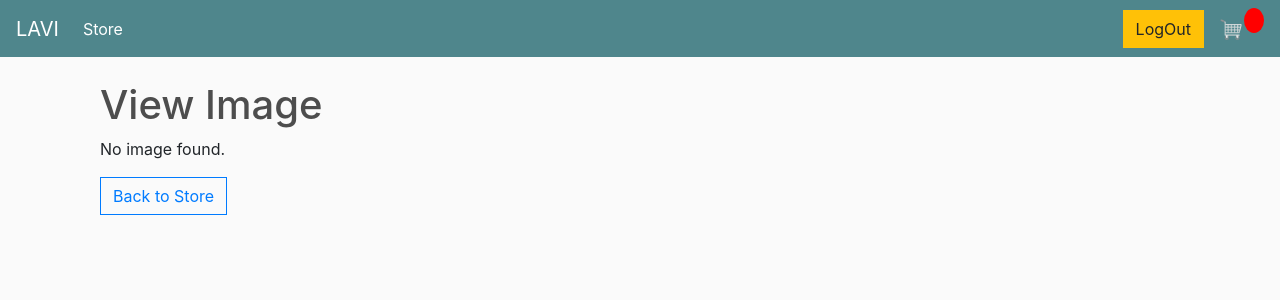
After one commit to lakshmi0205/ecommerce, a Django app: page /view/ in a window 1280 px wide. The commit adds this page. Shown: the top 300 px of the page. Run offline with Django 5.2, Linux system fonts and the light colour scheme; some libraries are stand-ins or nearby versions.

Commit message:
first commint

```diff
--- a/ecommerce/store/templates/store/store.html
+++ b/ecommerce/store/templates/store/store.html
@@ -22,7 +22,8 @@
 </style>
 				<button data-product="{{product.id}}" data-action="add" class="btn btn-outline-secondary add-btn update-cart">Add to Cart</button>
 
-				<a class="btn btn-outline-success" href="#">View</a>
+				<a class="btn btn-outline-success" href="{% url 'view_image' %}?image={{ product.imageURL }}">View</a>
+
 				<h4 style="display: inline-block; float: right"><strong>${{product.price}}</strong></h4>
 
 			</div>
--- /dev/null
+++ b/ecommerce/store/templates/store/view.html
@@ -0,0 +1,17 @@
+{% extends 'store/main.html' %}
+{% load static %}
+{% block content %}
+<div class="container">
+    <h1>View Image</h1>
+
+    <div id="image-container">
+        {% if image_url %}
+            <img src="{{ image_url }}" alt="Image not found" style="max-width: 100%; display: block; margin: 0 auto;">
+        {% else %}
+            <p>No image found.</p>
+        {% endif %}
+    </div>
+
+    <a class="btn btn-outline-primary" href="{% url 'store' %}">Back to Store</a>  <!-- Link back to the store -->
+</div>
+{% endblock %}
--- a/ecommerce/store/urls.py
+++ b/ecommerce/store/urls.py
@@ -8,6 +8,7 @@ urlpatterns = [
 	path('store', views.store, name="store"),
 	path('cart/', views.cart, name="cart"),
 	path('checkout/', views.checkout, name="checkout"),
+    path('view/', views.view_image, name='view_image'),
 
 	path('update_item/', views.updateItem, name="update_item"),
 	path('process_order/', views.processOrder, name="process_order"),
--- a/ecommerce/store/views.py
+++ b/ecommerce/store/views.py
@@ -95,3 +95,9 @@ def processOrder(request):
 		)
 
 	return JsonResponse('Payment submitted..', safe=False)
+
+
+def view_image(request):
+    image_url = request.GET.get('imageproduct.imageURL')  # Get the image URL from the query parameter
+    context = {'image_url': image_url}  # Pass the image URL to the context
+    return render(request, 'store/view.html', context)
```
Also changed, not shown: ecommerce/db.sqlite3.
